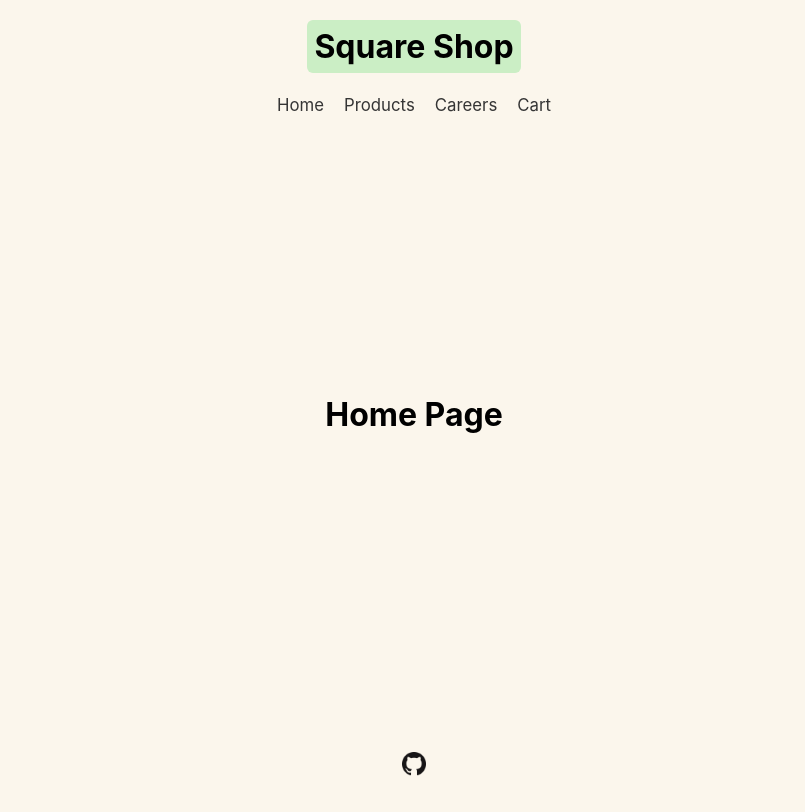
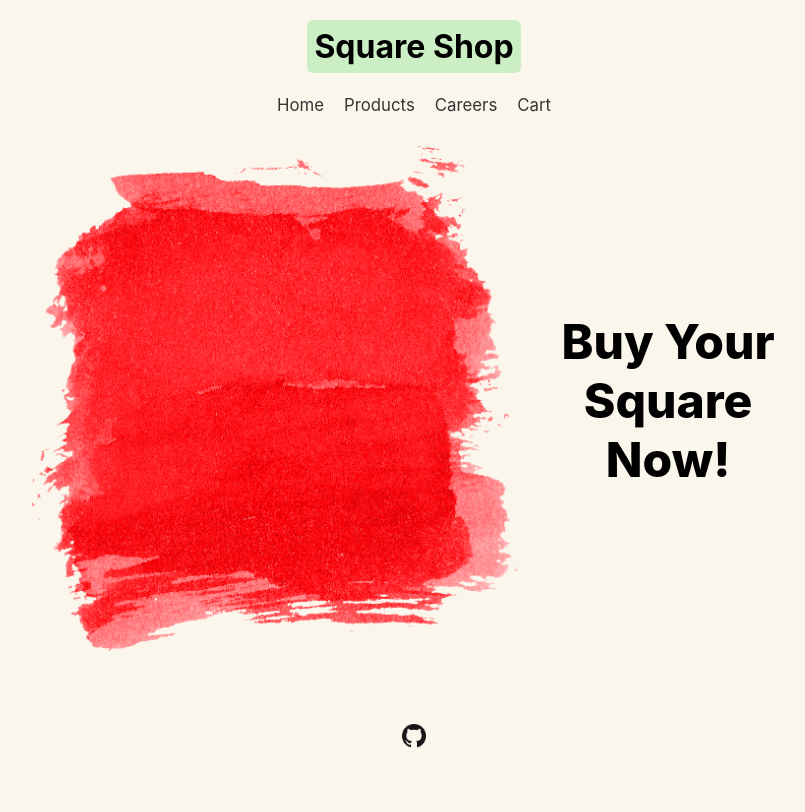
Before and after one commit to oasaleh/shopping-cart-app, a React (Create React App) app: page / in a window 1280 px wide. Shown: the whole page, without its empty margins (226-1031 px from the left). Built offline with nearby package versions, Linux system fonts and the light colour scheme.

Commit message:
Do homepage UI, shopping card counter

```diff
--- a/src/Components/CartItem.js
+++ b/src/Components/CartItem.js
@@ -26,12 +26,15 @@ const ItemImage = styled.div`
 const ItemDetails = styled.div`
   display: flex;
   flex-direction: column;
-  justify-content: space-between;
+  justify-content: space-around;
   align-items: center;
-  margin: auto;
-
+  margin: 0;
+  padding: 8px 0;
+  & > * {
+    margin: 4px;
+  }
   & > p {
-    margin: 0;
+    /* margin: 0; */
   }
 `;
 const Counter = styled.div`
@@ -40,10 +43,11 @@ const Counter = styled.div`
   flex-wrap: nowrap;
   text-align: center;
   align-items: center;
-
+  & > * {
+  }
   & > input {
-    margin: 0 8px;
-    padding: 4px 6px;
+    margin: 0 0px;
+    padding: 4px 5px;
     border: 2px solid var(--black);
     border-radius: 3px;
     text-align: center;
--- a/src/Components/ProductCard.js
+++ b/src/Components/ProductCard.js
@@ -14,6 +14,8 @@ const ProductCard = styled.div`
   margin: 10px;
   padding: 15px;
   border-radius: 8px;
+  box-shadow: rgba(60, 64, 67, 0.2) 0px 1px 2px 0px,
+    rgba(60, 64, 67, 0.15) 0px 2px 4px 2px;
 `;
 const Title = styled.h1`
   font-size: 1em;
--- a/src/Pages/Cart.js
+++ b/src/Pages/Cart.js
@@ -10,7 +10,17 @@ const ShoppingCart = styled.div`
   justify-content: center;
   align-items: center;
 `;
-
+const BuyButton = styled.button`
+  width: 90px;
+  height: 25px;
+  background-color: #cceec4;
+  border-radius: 8px;
+  border: 0px;
+  :hover {
+    cursor: pointer;
+    background-color: #dae5e5;
+  }
+`;
 const EmptyCart = styled.div``;
 /* ----------------------------- component ----------------------------- */
 function Cart({ cart, addItem, removeItem }) {
@@ -24,14 +34,16 @@ function Cart({ cart, addItem, removeItem }) {
   ));
   return (
     <ShoppingCart>
-      <h2>SHOPPING CART</h2>
-      {cart.length ? shoppedItems : <p>Empty! Add some colors!</p>}
+      <h2 style={{ fontWeight: '800', fontSize: '1.8em' }}>SHOPPING CART</h2>
+      {cart.length ? shoppedItems : <p>Empty! Add some squares!</p>}
       <p>
         Total:{' $'}
         {cart
           .reduce((total, item) => total + item.price * item.quantity, 0)
           .toFixed(2)}
       </p>
+
+      <BuyButton>Buy</BuyButton>
     </ShoppingCart>
   );
 }
--- a/src/Pages/Home.js
+++ b/src/Pages/Home.js
@@ -1,9 +1,26 @@
-const Home = () => {
-  return (
-    <div>
-      <h1>Home Page</h1>
-    </div>
-  );
-};
+import styled from 'styled-components';
+import Logo from '../assets/squareLogo.png';
 
+const MainPage = styled.div`
+  display: flex;
+  flex-direction: row;
+  justify-content: space-between;
+  align-items: center;
+  flex-wrap: nowrap;
+  margin: 0 20%;
+  gap: 20px;
+`;
+const PunchLine = styled.p`
+  font-size: 3em;
+  font-weight: 800;
+  text-transform: capitalize;
+`;
+const Home = () => (
+  <MainPage>
+    <picture style={{ minWidth: '40%' }}>
+      <img style={{ width: '100%' }} src={Logo} alt="squareLogo" />
+    </picture>
+    <PunchLine>Buy your square now!</PunchLine>
+  </MainPage>
+);
 export default Home;
--- a/src/index.css
+++ b/src/index.css
@@ -18,7 +18,7 @@ body {
 }
 #root {
   width: 100%;
-  height: 100%;
+  height: 96%;
 }
 code {
   font-family: source-code-pro, Menlo, Monaco, Consolas, 'Courier New',
```
Also changed, not shown: src/assets/squareLogo.png (added).
